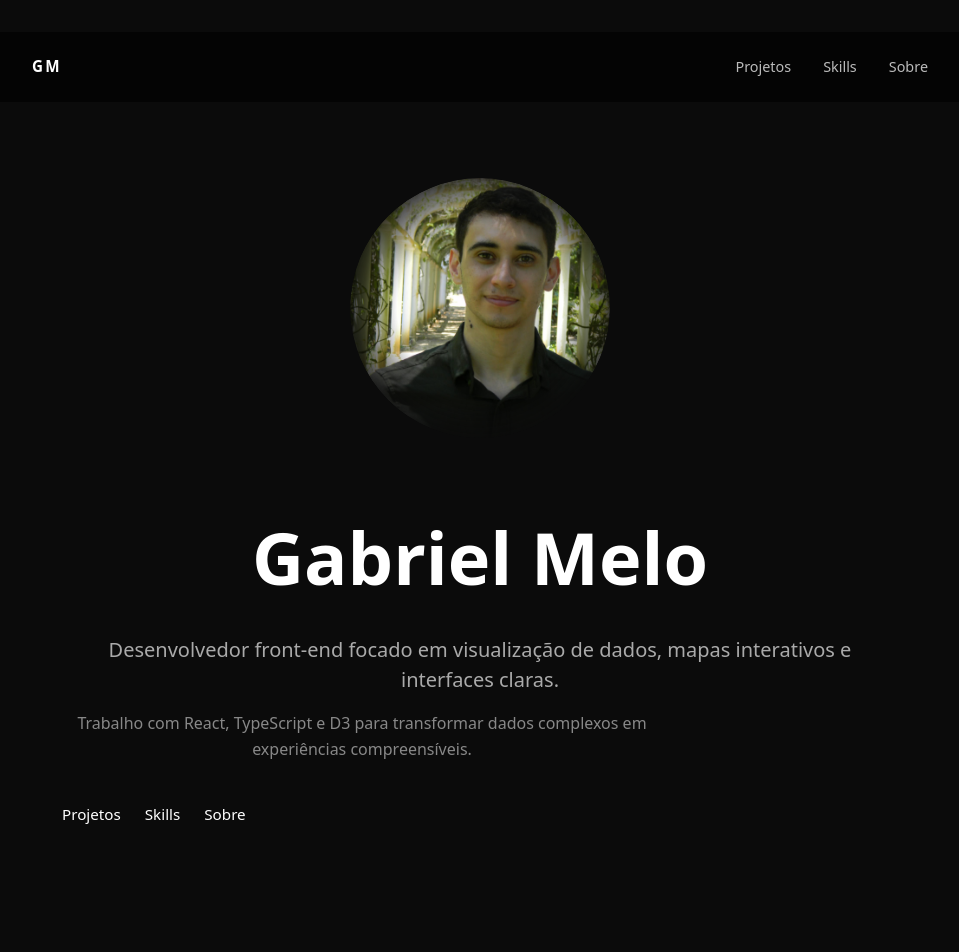
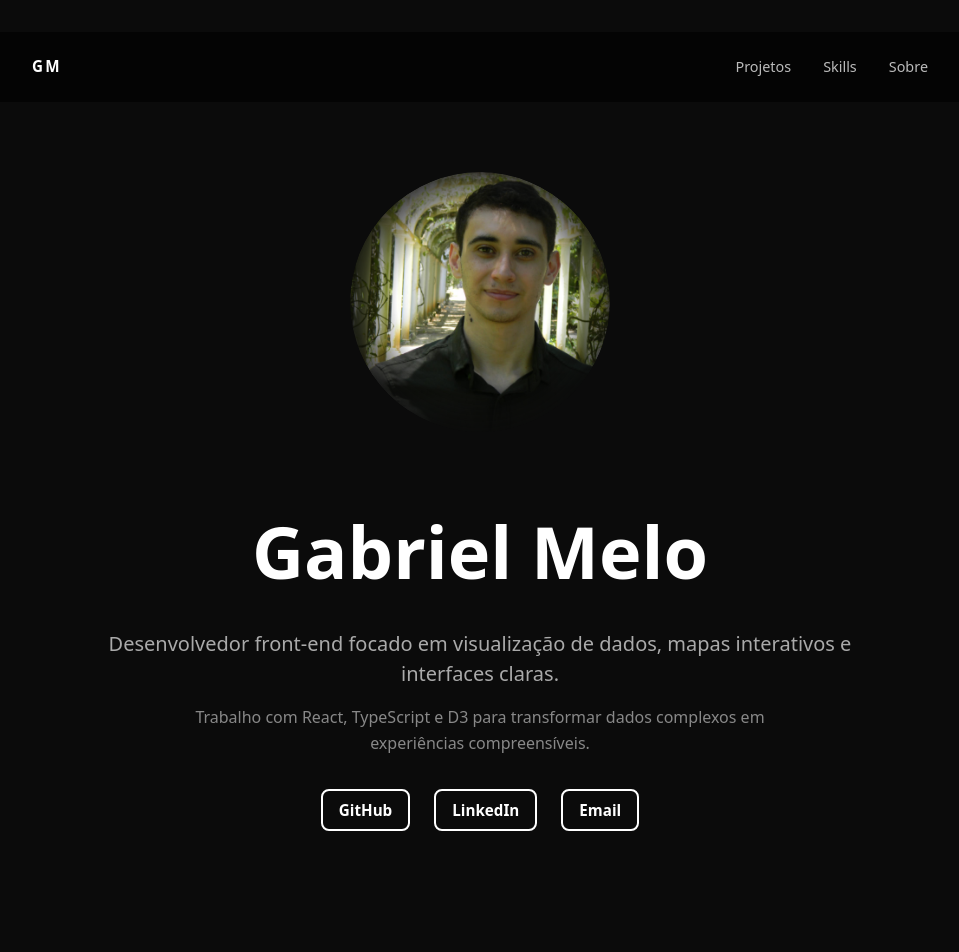
Before and after one commit to Gab-Mel/Gab-Mel.github.io, a React (Vite) app: page / in a window 1280 px wide. Shown: the top 952 px of the page, without its empty margins (160-1119 px from the left). Built offline with nearby package versions, Linux system fonts and the light colour scheme.

Commit message:
agora só falta o basico

```diff
--- a/src/components/Hero.css
+++ b/src/components/Hero.css
@@ -26,6 +26,7 @@
   color: #888;
   max-width: 600px;
   margin-bottom: 2.5rem;
+  margin: 0 auto;
   line-height: 1.6;
 }
 
@@ -80,3 +81,26 @@
     rgba(0, 0, 0, 0) 100%
   );
 }
+
+.hero-links {
+  display: flex;
+  gap: 1.5rem;
+  justify-content: center;  /* centraliza horizontalmente */
+  margin-top: 2rem;
+}
+
+.hero-links a {
+  text-decoration: none;
+  font-weight: 600;
+  color: #fff; /* assume que o fundo do hero é escuro */
+  padding: 0.5rem 1rem;
+  border: 2px solid #fff;
+  border-radius: 8px;
+  transition: all 0.2s;
+}
+
+.hero-links a:hover {
+  background-color: #fff;
+  color: #333;
+  transform: translateY(-2px);
+}
--- a/src/components/Hero.tsx
+++ b/src/components/Hero.tsx
@@ -21,9 +21,30 @@ export function Hero() {
         </p>
 
         <div className="hero-links">
-          <a href="#projects">Projetos</a>
-          <a href="#skills">Skills</a>
-          <a href="#about">Sobre</a>
+          <a
+            href="https://github.com/Gab-Mel"
+            target="_blank"
+            rel="noreferrer"
+            aria-label="GitHub"
+          >
+            GitHub
+          </a>
+
+          <a
+            href="https://www.linkedin.com/in/gabrielmeli-04b781205"
+            target="_blank"
+            rel="noreferrer"
+            aria-label="LinkedIn"
+          >
+            LinkedIn
+          </a>
+
+          <a
+            href="mailto:gabrielmelo.void@gmail.com"
+            aria-label="Email"
+          >
+            Email
+          </a>
         </div>
       </div>
     </section>
```
